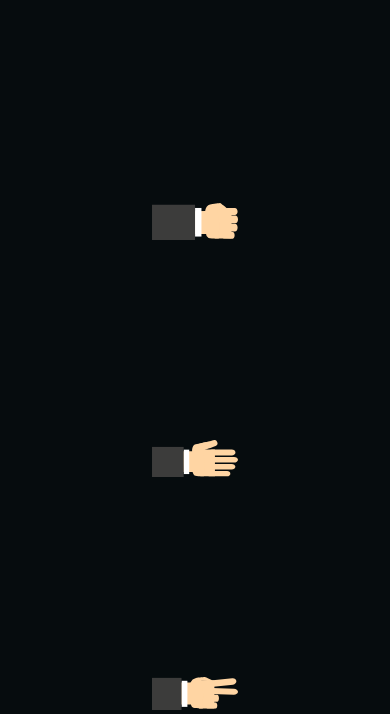
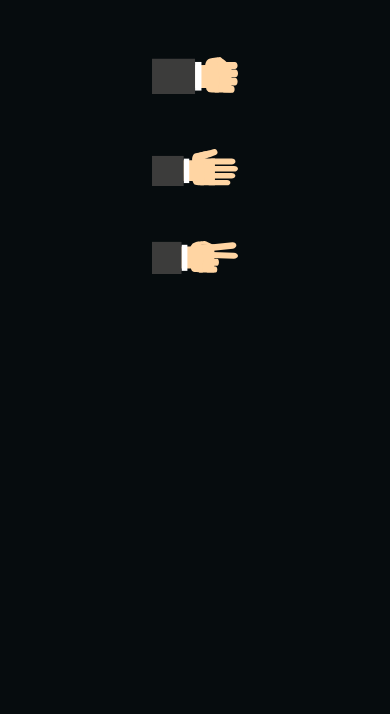
Before and after one commit to NikhilBabu829/RockPaperScissor, a plain HTML site: page index.html in a window 390 px wide. Shown: the part 257-971 px from the top of the page. After the commit the page ends 844 px from the top, so only its background shows below. Drawn offline with nearby package versions, Linux system fonts and the light colour scheme.

Commit message:
resizing

```diff
--- a/style.css
+++ b/style.css
@@ -110,21 +110,18 @@ button:disabled{
         flex-direction: column;
         align-items: center;
         width: 100%;
-        height: 30vh;
+        height: 38vh;
     }
     .rockbtn{
         width: 25%;
         transition: none;
-        margin-top: 50%;
     }
     .paperbtn{
         width: 25%;
         transition: none;
-        margin-top: 50%;
     }
     .scissorbtn{
         width: 25%;
         transition: none;
-        margin-top: 50%;
     }
 }
```
